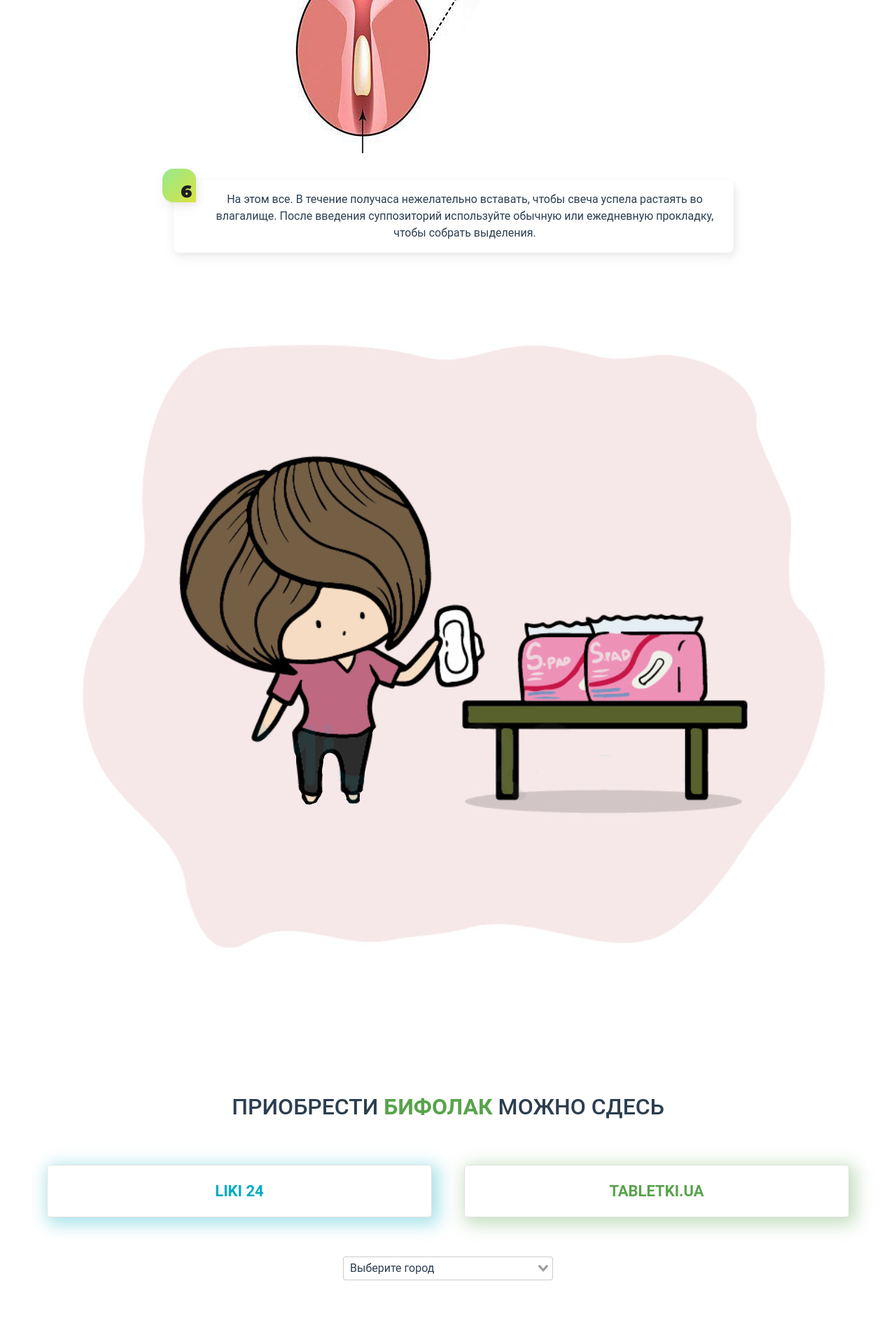
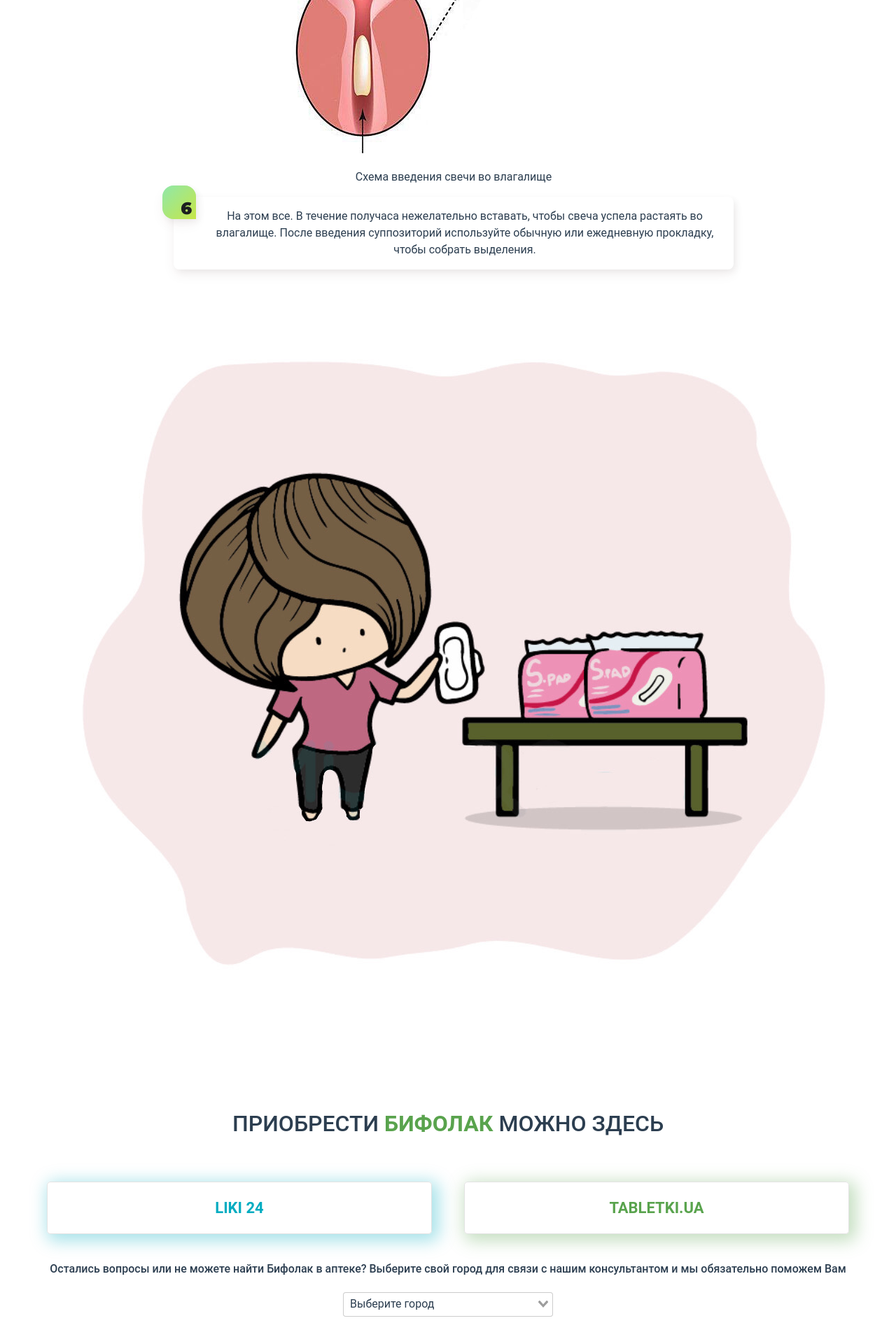
Before and after one commit to AntonKHAI/bifolak, a Vue app: page / in a window 1280 px wide. Shown: the part 7022-8942 px from the top of the page at 70% size. Built offline with nearby package versions, Linux system fonts and the light colour scheme.

Commit message:
fe update

```diff
--- a/src/components/HelloWorld.vue
+++ b/src/components/HelloWorld.vue
@@ -343,6 +343,9 @@
             <li>Чтобы раскрыть упаковку, со стороны острого конца свечи потяните за «ушки» в разные стороны. Упаковка отрывается очень легко!</li>
             <li>Принять лежачее положение и пальцем ввести свечу, как можно глубже, во влагалище.</li>
             <img src="../assets/how-use1.jpg" alt="" style="max-width: 100%">
+            <div class="mb-3">
+              Схема введения свечи во влагалище
+            </div>
             <li>На этом все. В течение получаса нежелательно вставать, чтобы свеча успела растаять во влагалище. После введения суппозиторий используйте обычную или ежедневную прокладку, чтобы собрать выделения.</li>
             <img src="../assets/how-use3.jpeg" alt="" style="max-width: 100%">
           </ol>
@@ -351,7 +354,7 @@
       <div class="px-3 py-5">
         <div class="mb-5">
           <h2>
-            ПРИОБРЕСТИ <span class="green-title">БИФОЛАК</span> МОЖНО СДЕСЬ
+            ПРИОБРЕСТИ <span class="green-title">БИФОЛАК</span> МОЖНО ЗДЕСЬ
           </h2>
         </div>
         <b-container fluid>
@@ -383,6 +386,9 @@
 <!--            </b-col>-->
 <!--          </b-row>-->
 <!--        </b-container>-->
+        <h6 class="mb-2">
+          Остались вопросы или не можете найти Бифолак в аптеке? Выберите свой город для связи с нашим консультантом и мы обязательно поможем Вам
+        </h6>
         <b-container fluid>
           <b-row class="mb-5 flex-column px-3 py-3 justify-content-between">
             <b-col class="flex justify-content-center mb-4">
```
